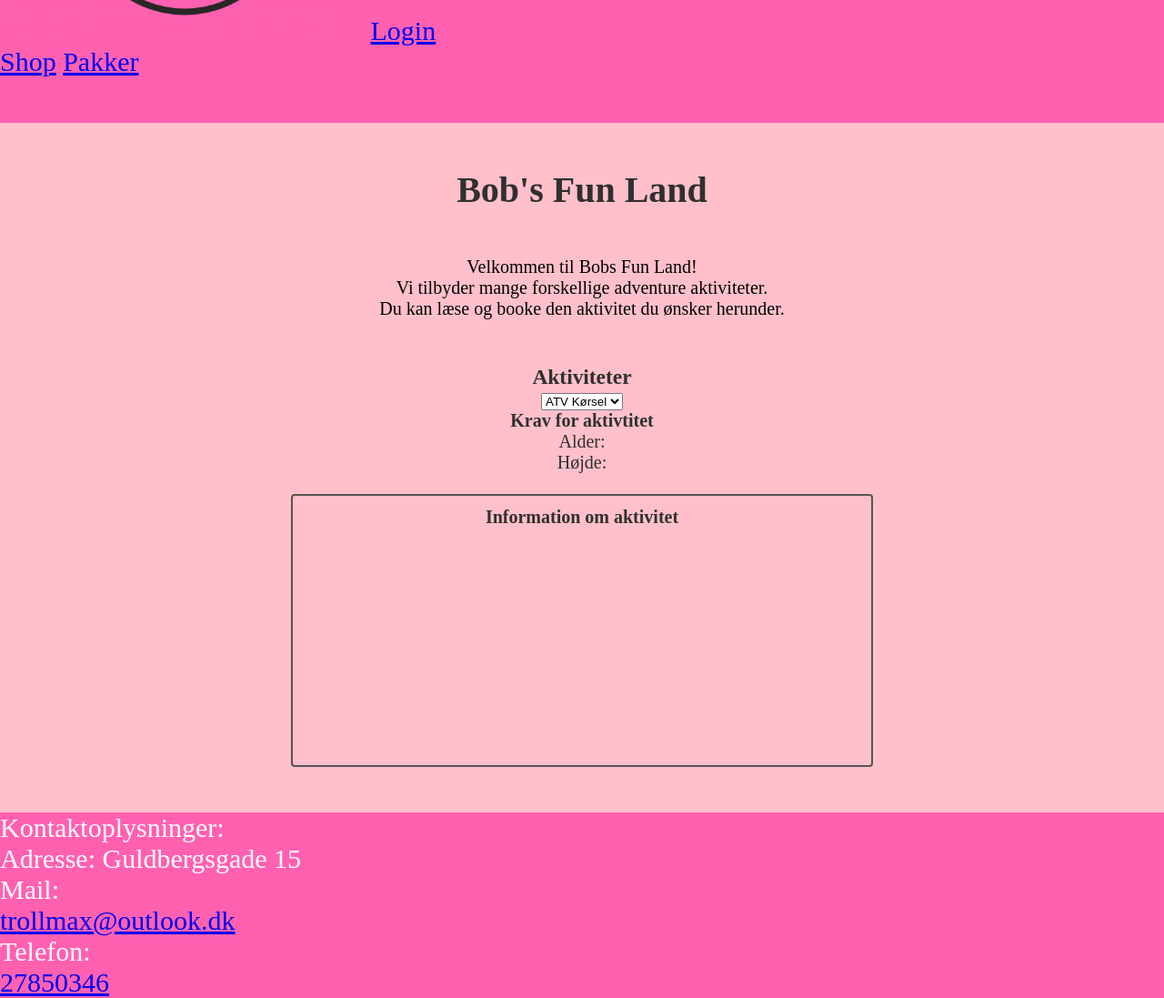
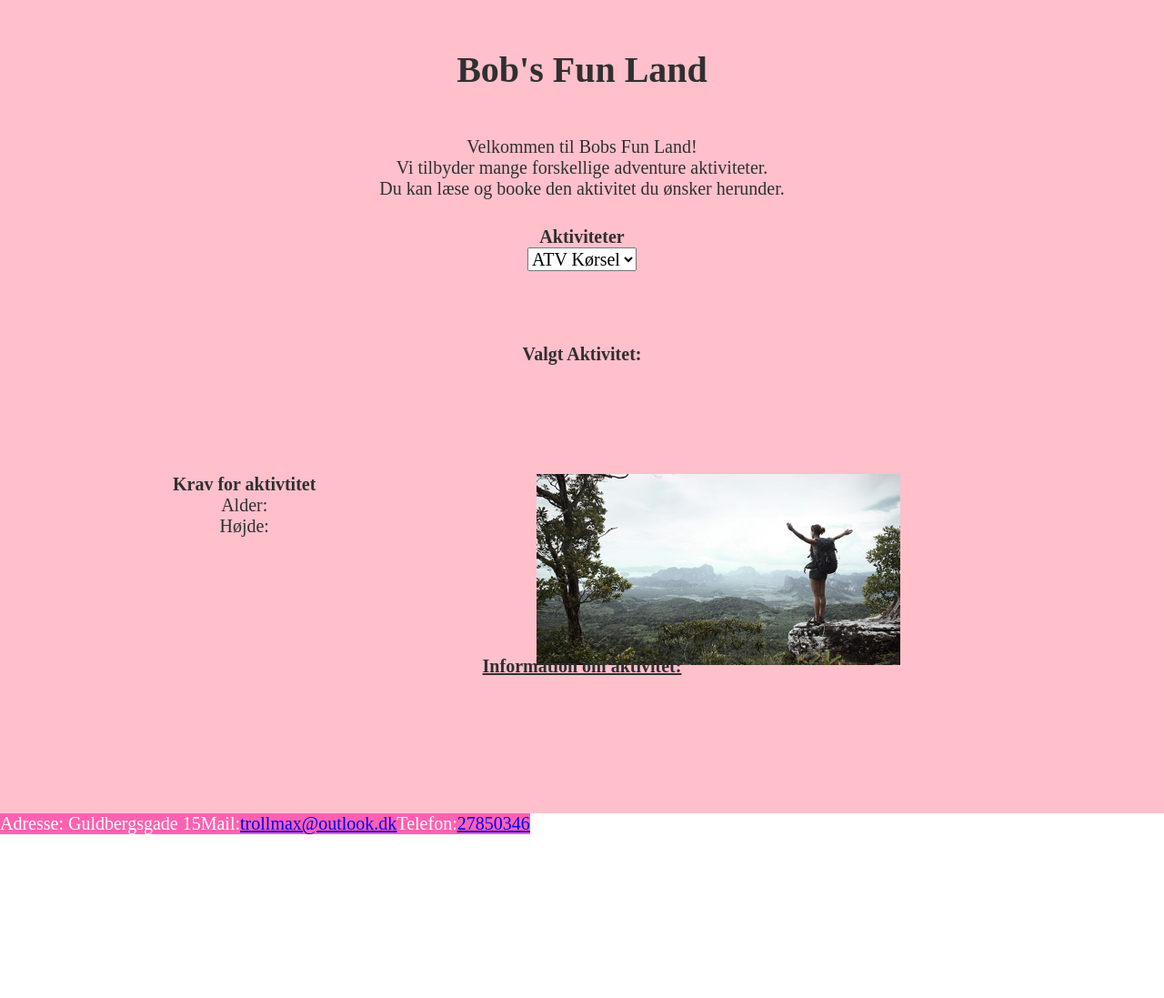
Before and after one commit to MichalaNybroe/frontendbobsfunland, a website built with Parcel: page index.html in a window 1280 px wide. Shown: the part 304-1401 px from the top of the page at 91% size. After the commit the page ends 1221 px from the top, so only its background shows below. Built offline with nearby package versions, Linux system fonts and the light colour scheme.

Commit message:
videre design af index og header og footer

```diff
--- a/css/generisk.css
+++ b/css/generisk.css
@@ -1,11 +1,14 @@
 * {
   margin: 0;
+  font-family: Futura, serif;
+  font-size: 20px;
 }
 
 #content {
   color: #303030;
   text-align: center;
   padding: 50px 0;
+  background-color: pink;
 }
 
 #content h2 {
@@ -17,10 +20,56 @@ header {
   background-color: #ff61b0;
   color: white;
   text-align: left;
-  padding: 50px 0;
+  padding: 10px 0;
+}
+
+
+
+.panel {
+  margin: 0;
+  list-style-type: none;
+  overflow: hidden;
+  background-color: white;
+  display: block;
+  text-align: center;
+  padding: 30px 10px;
+  text-decoration: none;
 }
 
 footer {
   background-color: #ff61b0;
   color: white;
+  font-size: 20px;
+  display: inline-flex;
+
+
+
+
+
 }
+#loginHeader {
+  text-align: center;
+  color: white;
+  padding: 30px;
+  float: right;
+  border-radius: 5px;
+  border: 20px;
+  width: 100px;
+  margin: 10px;
+  border: solid;
+
+
+
+}
+#shopHeader {
+  margin-left: 100px;
+  margin-right: 200px;
+  color: #555555;
+
+}
+#pakkerHeader{
+  text-align: left;
+  margin-left: 100px;
+  color: #555555;
+
+}
--- a/css/index.css
+++ b/css/index.css
@@ -1,43 +1,45 @@
-
-body {
-  background-color: pink;
-  font-family: Futura, serif;
-  font-size: 20px;
-}
-
-h2 {
+#content h2 {
   font-size: 40px;
   text-align: center;
   padding: 50px;
   color:#303030;
 }
 
-.panel {
-  font-size: 30px;
-  text-align: left;
-}
-
-header {
-  font-size: 30px;
-}
-
 .introducktion {
   text-align: center;
+
 }
 
 .information {
-  width: 50%;
-  height: 300px;
-  padding: 12px 20px;
-  box-sizing: border-box;
-  border: 2px solid #ccc;
-  border-radius: 4px;
-  resize: none;
-  border-color: #555;
-  margin-left: auto;
-  margin-right: auto;
+  margin: auto 0;
+  margin-bottom: 100px;
+  margin-top: 100px;
+  text-decoration: underline;
 }
 
-footer {
-  font-size: 30px;
+#activityContainer {
+  margin: auto 0;
+  margin-top: 30px;
 }
+
+.chosenActivity h3 {
+  margin-top: 80px;
+  margin-bottom: 40px;
+}
+.requirements {
+  margin-top: 80px;
+  float: left;
+
+
+}
+.adventureImg {
+  margin-right: 100px;
+  margin-left: 400px;
+  margin-top: 80px;
+  margin-bottom: 100px;
+  height: 100px;
+}
+#contentActivity {
+  display: inline-block;
+
+}
--- a/footer.html
+++ b/footer.html
@@ -1,5 +1,4 @@
 <footer>
-    <p>Kontaktoplysninger:</p>
     <p>Adresse: Guldbergsgade 15</p>
     <p>Mail: </p>
     <a href="mailto:trollmax@outlook.dk">trollmax@outlook.dk</a>
--- a/header.html
+++ b/header.html
@@ -1,7 +1,9 @@
 <header>
   <!-- Lav til en nav -->
-    <a href="index.html"><img src="images/LogoPink.png" width="400px"></a>
+    <div class="Logo">
+    <a href="index.html"> <img src="images/LogoPink.png" width="200px", ></a>
     <a href ="login.html" id="loginHeader">Login</a>
+    </div>
 
     <div class="panel">
       <a href="#" id ="shopHeader" >Shop</a>
--- a/index.html
+++ b/index.html
@@ -16,6 +16,8 @@
 
 <div id="header"></div>
 
+<div id="content">
+
 <h2>Bob's Fun Land</h2>
 
 <div class ="introducktion">
@@ -27,7 +29,7 @@
 
 
 
-<div id="content">
+<div id="activityContainer">
   <h3>Aktiviteter</h3>
   <select id="dropdownActivity">
     <option>ATV Kørsel</option>
@@ -37,7 +39,10 @@
     <option>Repelling</option>
   </select>
 
+
   <div class="chosenActivity">
+    <h3>Valgt Aktivitet:</h3>
+    <div id ="contentActivity" >
     <div class="requirements">
       <h4> Krav for aktivtitet</h4>
       <p> Alder:</p>
@@ -46,10 +51,16 @@
     </div>
 
 
+    <div class ="adventureImg">
+      <img src="images/adventure.jpg" width="400px">
+    </div>
+
     <div class="information">
-      <h4> Information om aktivitet</h4>
+      <h4> Information om aktivitet:</h4>
     </div>
   </div>
+</div>
+</div>
 </div>
 
 <div id="footer"></div>
```
Also changed, not shown: images/adventure.jpg (added).
